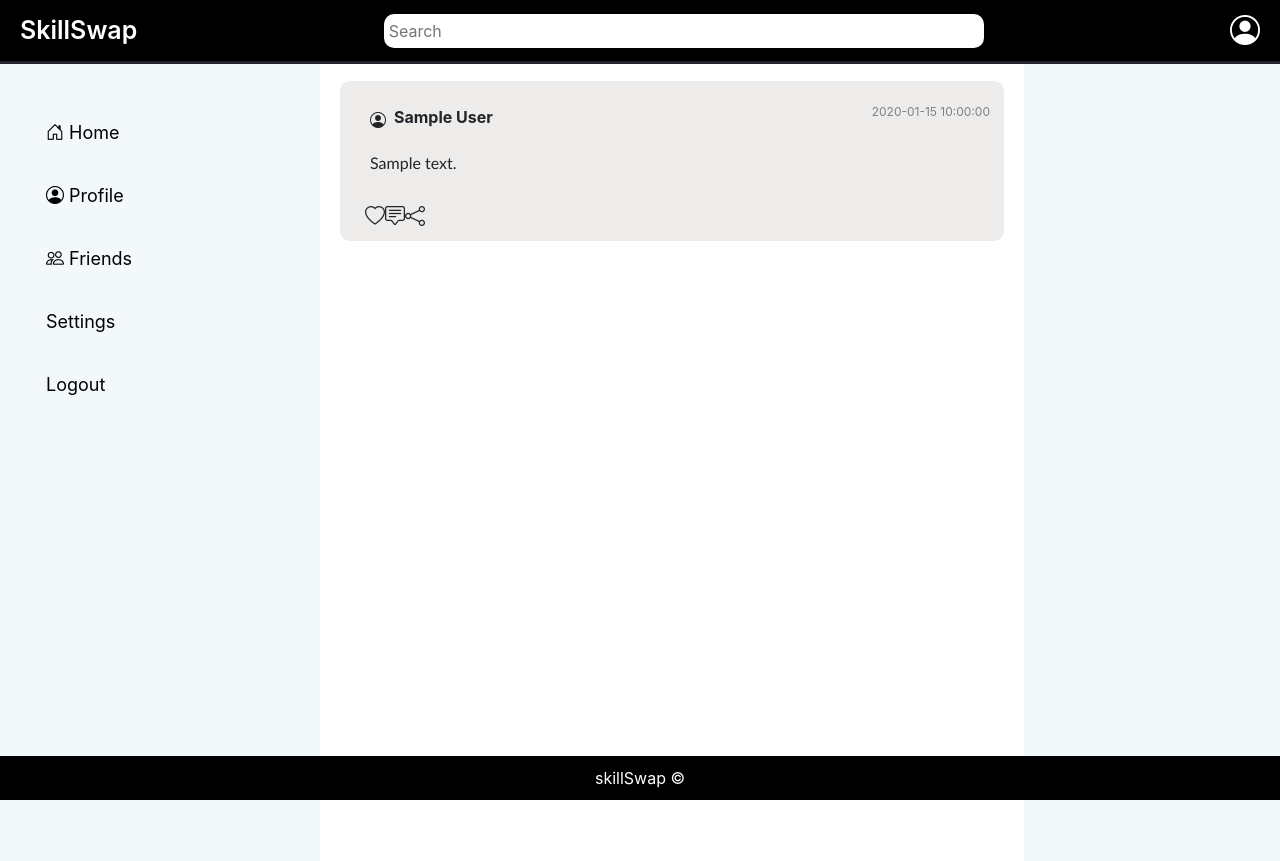
After one commit to VangSang0/SkillSwap, a Flask app: template templates/posts.html in a window 1280 px wide. The commit adds this page. Run offline with Flask 3, Linux system fonts and the light colour scheme; the template is opened without the code that fills it: most values are stand-ins (such as "Sample title", 1, 10 or a date in 2020).

Commit message:
Creating/Viewing posts logic

```diff
--- a/app.py
+++ b/app.py
@@ -12,25 +12,7 @@ bcrypt = Bcrypt(app)
 app.secret_key= os.getenv('SECRET_KEY')
 
 
-# Dummy Data
-posts = [
-    {
 
-        'author' : 'Sangy Vangy',
-        'title' : 'Post 1',
-        'content' : 'This is for test purposes only',
-        'date_posted' : 'July 3, 2024'
-
-    },
-    {
-
-        'author' : 'John Doe',
-        'title' : 'Happy Independence Day!',
-        'content' : 'Today we are outside prepping for the fireworks show but I was wondering if there was a way to make this into a program. Any thoughts?',
-        'date_posted' : 'July 4, 2024'
-
-    },
-]
 
 @app.get('/')
 def sign_in():
@@ -124,7 +106,12 @@ def logout():
 def home_page():
     all_posts = database_methods.get_all_posts()
     random.shuffle(all_posts)
-    return render_template('home_page.html', all_posts=all_posts)
+    for post in all_posts:
+        post['datetime_post'] = other_methods.format_datetime(post['datetime_post'])
+
+    current_user = database_methods.get_user_by_id(session['user_id'])['username']
+
+    return render_template('home_page.html', all_posts=all_posts, current_user=current_user)
 
 
 @app.get('/profile-page')
@@ -146,23 +133,24 @@ def friends():
 @app.post('/user-post')
 @other_methods.check_user
 def user_post():
-    post_user = database_methods.get_user_by_id(session['user_id'])['username']
-    print(post_user)
+    post_author_id = database_methods.get_user_by_id(session['user_id'])['user_id']
+    print(post_author_id)
     post_content = request.form.get('post-content')
-
-    #Place holder for the post just because we haven't approved user authentication
-    post = {
-        'author' : post_user,
-        'content' : post_content,
-        'date_posted' : 'July 4, 2024'
-    }
-    posts.append(post)
-    post_id = database_methods.add_post(post_user, post_content)
+    print(post_content)
+    post_id = database_methods.add_post(post_author_id, post_content)
     if post_id is None:
-        flash("Post was unsuccessful, please try again later")
+        print("Post not added")
 
     return redirect(url_for('home_page'))
 
+@app.get('/posts/<int:post_id>')
+@other_methods.check_user
+def post(post_id):
+    post = database_methods.get_post_by_id(post_id)
+    if post is None:
+        abort(404)
+    post['datetime_post'] = other_methods.format_datetime(post['datetime_post'])
+    return render_template('posts.html', post=post)
 
 @app.get('/settings-page')
 @other_methods.check_user
--- a/static/style.css
+++ b/static/style.css
@@ -218,6 +218,14 @@ footer{
     color: gray;
 }
 
+.click-post{
+    text-decoration: none;
+    color: black;
+}
+.click-post:hover{
+    text-decoration: underline;
+}
+
 
 
 /* For alert message */
--- a/templates/_layout.html
+++ b/templates/_layout.html
@@ -15,7 +15,7 @@
         <nav class="navbar">
             <div class="logo">
                 <p>
-                    skillSwap
+                    SkillSwap
                 </p>
             </div>
             <div>
--- a/templates/home_page.html
+++ b/templates/home_page.html
@@ -4,7 +4,7 @@
 {% block maincontent %}
     <div class="post">
         <i class="bi bi-person-circle"></i>
-        <span> jinja variable </span>
+        <span> {{ current_user }} </span>
         <form action="/user-post" method="post">
             <div class="post-text-btn">
                 <textarea name="post-content" id="textpostarea" placeholder="Type here" maxlength="255"></textarea>
@@ -14,6 +14,7 @@
         </form>
     </div>
     {% for post in all_posts %}
+
         <div class="post">
             <div class="post-header">
                 <i class="bi bi-person-circle"></i>
@@ -21,6 +22,7 @@
                 <p class="post-date">{{ post.datetime_post }}</p>
             </div>
             <div class="post-area">
+                <a href="/posts/{{ post.post_id }}" class="click-post">Click here to view the post</a>
                 <!-- <h3 class="post-title">{{ post.title }}</h3> -->
                 <p id="post-content">
                     {{ post.post_content }}
--- /dev/null
+++ b/templates/posts.html
@@ -0,0 +1,24 @@
+{% extends "_layout.html" %}
+
+{% block maincontent %}
+    <div class="post">
+        <div class="post-header">
+            <i class="bi bi-person-circle"></i>
+            <h6 class="poster">{{ post.author }}</h6>
+            <p class="post-date">{{ post.datetime_post }}</p>
+        </div>
+        <div class="post-area">
+            <!-- <h3 class="post-title">{{ post.title }}</h3> -->
+            <p id="post-content">
+                {{ post.post_content }}
+            </p>
+            <div class="post-btns">
+                <i class="bi bi-heart"></i>
+                <i class="bi bi-chat-square-text"></i>
+                <i class="bi bi-share"></i>
+            </div>
+        </div>
+    </div>
+
+
+{% endblock %}
```
Also changed, not shown: repositories/database_methods.py (+13 -9 lines), repositories/other_methods.py (+22 -0 lines).
